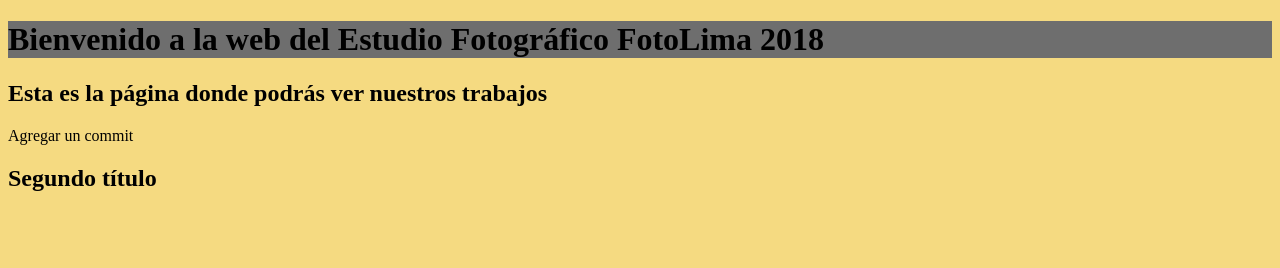
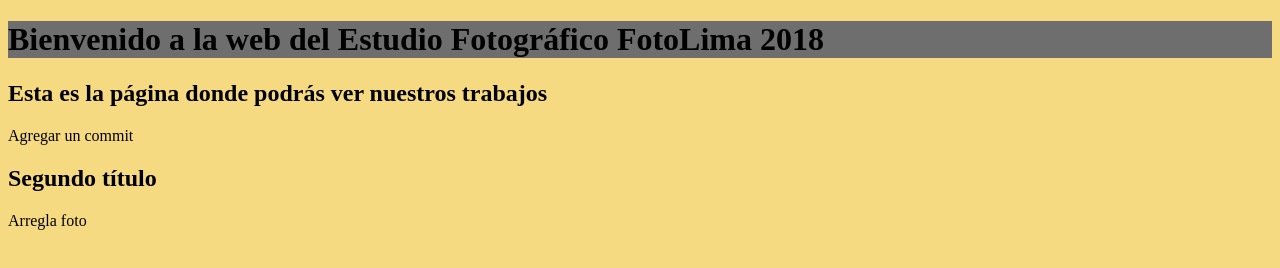
Before and after one commit to javicho1610/pagina-web, a plain HTML site: page index.html in a window 1280 px wide. Drawn offline with Linux system fonts and the light colour scheme.

Commit message:
se agregó texto

```diff
--- a/index.html
+++ b/index.html
@@ -10,5 +10,6 @@
     <h2>Esta es la página donde podrás ver nuestros trabajos</h2>
     <p>Agregar un commit</p>
     <h2>Segundo título</h2>
+    <p>Arregla foto</p>
   </body>
 </html>
```
